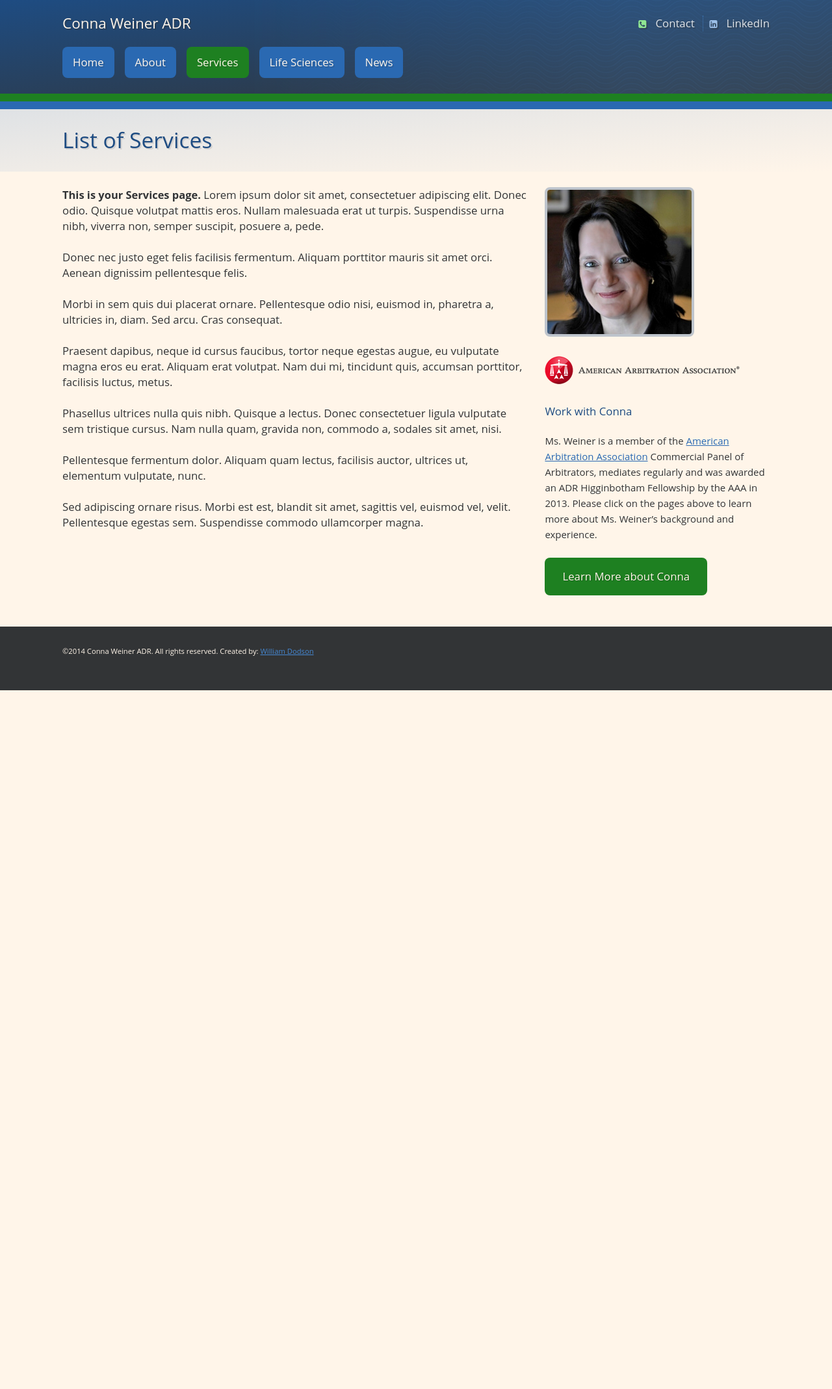
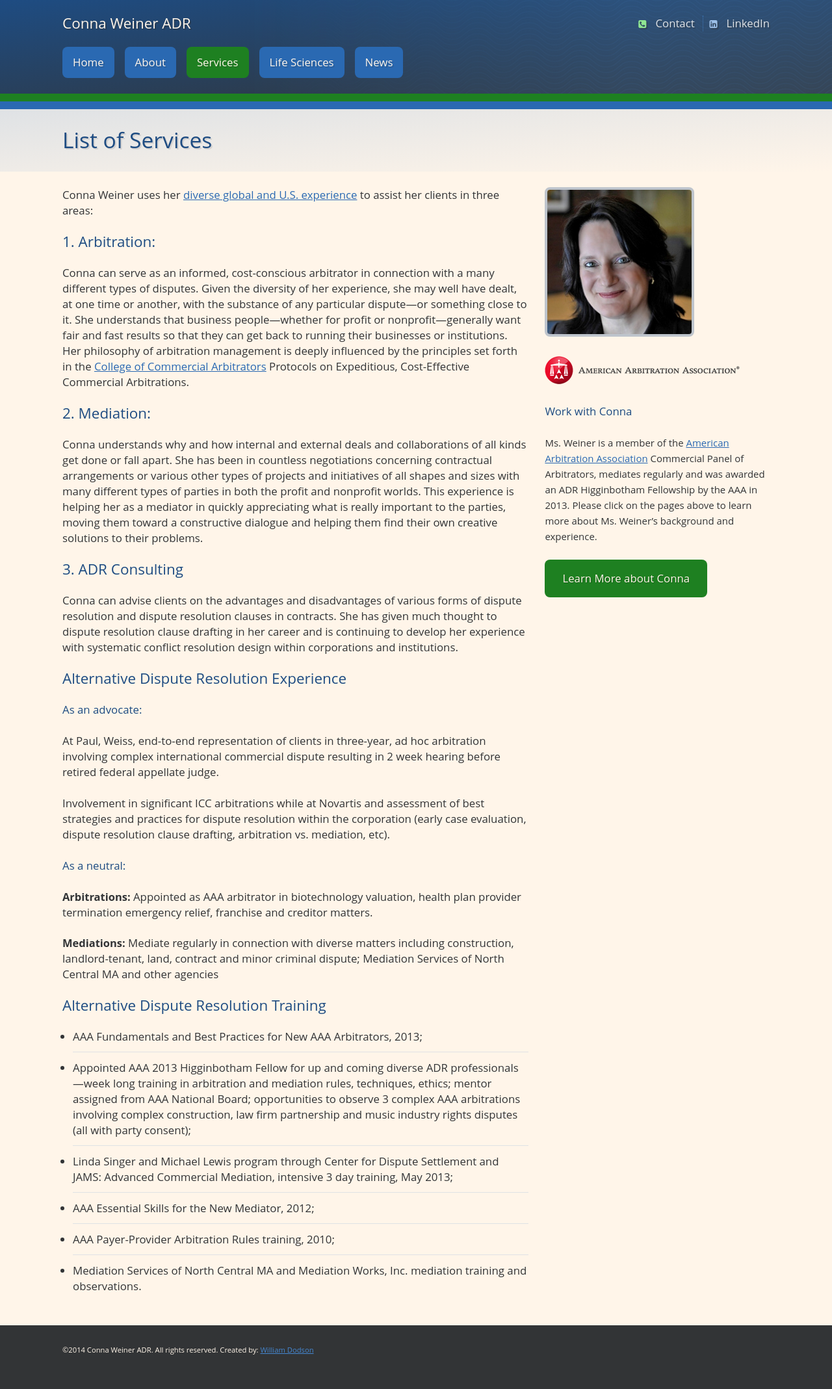
Before and after one commit to williamdodson/connaweiner-proto, a Jekyll site: the page built from services/index.html, in a window 1280 px wide. Shown: the whole page at 65% size. Built offline with Jekyll 4.4.1, drawn with Linux system fonts in a browser that asks for light colours; Markdown is read by kramdown in place of the engine named in the settings; before the commit the page ends 1062 px from its top, so only the background shows below that.

Commit message:
Added content for services page and updated some of the styles for headings.

```diff
--- a/a/c/style.css
+++ b/a/c/style.css
@@ -977,12 +977,7 @@ h2, .beta, .title {
 }
 
 h2 {
-  margin-bottom: 1.333333rem;
-}
-@media screen and (min-width: 55em) {
-  h2 {
-    margin-bottom: 1.333333rem;
-  }
+  margin-bottom: 1.5rem;
 }
 
 h3, .gamma, .ancillary h2 {
@@ -1008,6 +1003,10 @@ h3, .gamma, .ancillary h2 {
   }
 }
 
+h3 {
+  margin-bottom: 1.5rem;
+}
+
 h4, .delta {
   font-size: 16px;
   /* font-size: 16 */
@@ -1052,6 +1051,10 @@ ol {
 
 ul {
   padding-left: 1rem;
+}
+
+li p:last-child {
+  margin-bottom: 0;
 }
 
 blockquote {
--- a/about/index.html
+++ b/about/index.html
@@ -5,7 +5,7 @@ excerpt: 'A quote from your introduction goes here'
 slug: about
 ---
 
-<p class="leader"><strong>Your introduction will go here.</strong> Lorem ipsum dolor sit amet, consectetur adipisicing elit, sed do eiusmod tempor incididunt ut labore et dolore magna aliqua. Ut enim ad minim veniam, quis nostrud exercitation ullamco laboris nisi ut aliquip ex ea commodo consequat. Duis aute irure dolor in reprehenderit in voluptate velit esse cillum dolore eu fugiat nulla pariatur. Excepteur sint occaecat cupidatat non proident, sunt in culpa qui officia deserunt mollit anim id est laborum.</p>
+<p><strong>Your introduction will go here.</strong> Lorem ipsum dolor sit amet, consectetur adipisicing elit, sed do eiusmod tempor incididunt ut labore et dolore magna aliqua. Ut enim ad minim veniam, quis nostrud exercitation ullamco laboris nisi ut aliquip ex ea commodo consequat. Duis aute irure dolor in reprehenderit in voluptate velit esse cillum dolore eu fugiat nulla pariatur. Excepteur sint occaecat cupidatat non proident, sunt in culpa qui officia deserunt mollit anim id est laborum.</p>
 
 <!-- section: work-history -->
 <section aria-labelledby="section-work-history">
--- a/public/about/index.html
+++ b/public/about/index.html
@@ -82,7 +82,7 @@
     <div class="primary">
       <div class="container">
         <main class="content" role="main">
-          <p class="leader"><strong>Your introduction will go here.</strong> Lorem ipsum dolor sit amet, consectetur adipisicing elit, sed do eiusmod tempor incididunt ut labore et dolore magna aliqua. Ut enim ad minim veniam, quis nostrud exercitation ullamco laboris nisi ut aliquip ex ea commodo consequat. Duis aute irure dolor in reprehenderit in voluptate velit esse cillum dolore eu fugiat nulla pariatur. Excepteur sint occaecat cupidatat non proident, sunt in culpa qui officia deserunt mollit anim id est laborum.</p>
+          <p><strong>Your introduction will go here.</strong> Lorem ipsum dolor sit amet, consectetur adipisicing elit, sed do eiusmod tempor incididunt ut labore et dolore magna aliqua. Ut enim ad minim veniam, quis nostrud exercitation ullamco laboris nisi ut aliquip ex ea commodo consequat. Duis aute irure dolor in reprehenderit in voluptate velit esse cillum dolore eu fugiat nulla pariatur. Excepteur sint occaecat cupidatat non proident, sunt in culpa qui officia deserunt mollit anim id est laborum.</p>
 
 <!-- section: work-history -->
 <section aria-labelledby="section-work-history">
--- a/services/index.html
+++ b/services/index.html
@@ -4,16 +4,36 @@ title: List of Services
 slug: services
 ---
 
-<p><strong>This is your Services page.</strong> Lorem ipsum dolor sit amet, consectetuer adipiscing elit. Donec odio. Quisque volutpat mattis eros. Nullam malesuada erat ut turpis. Suspendisse urna nibh, viverra non, semper suscipit, posuere a, pede.</p>
+<p>Conna Weiner uses her <a href="/about/">diverse global and U.S. experience</a> to assist her clients in three areas:</p>
 
-<p>Donec nec justo eget felis facilisis fermentum. Aliquam porttitor mauris sit amet orci. Aenean dignissim pellentesque felis.</p>
+<h2>1. Arbitration:</h2>
+<p>Conna can serve as an informed, cost-conscious arbitrator in connection with a many different types of disputes. Given the diversity of her experience, she may well have dealt, at one time or another, with the substance of any particular dispute—or something close to it. She understands that business people—whether for profit or nonprofit—generally want fair and fast results so that they can get back to running their businesses or institutions. Her philosophy of arbitration management is deeply influenced by the principles set forth in the <a href="http://www.thecca.net/">College of Commercial Arbitrators</a> Protocols on Expeditious, Cost-Effective Commercial Arbitrations.</p>
 
-<p>Morbi in sem quis dui placerat ornare. Pellentesque odio nisi, euismod in, pharetra a, ultricies in, diam. Sed arcu. Cras consequat.</p>
+<h2>2. Mediation:</h2>
+<p>Conna understands why and how internal and external deals and collaborations of all kinds get done or fall apart. She has been in countless negotiations concerning contractual arrangements or various other types of projects and initiatives of all shapes and sizes with many different types of parties in both the profit and nonprofit worlds.  This experience is helping her as a mediator in quickly appreciating what is really important to the parties, moving them toward a constructive dialogue and helping them find their own creative solutions to their problems.</p>
 
-<p>Praesent dapibus, neque id cursus faucibus, tortor neque egestas augue, eu vulputate magna eros eu erat. Aliquam erat volutpat. Nam dui mi, tincidunt quis, accumsan porttitor, facilisis luctus, metus.</p>
+<h2>3. ADR Consulting</h2>
+<p>Conna can advise clients on the advantages and disadvantages of various forms of dispute resolution and dispute resolution clauses in contracts. She has given much thought to dispute resolution clause drafting in her career and is continuing to develop her experience with systematic conflict resolution design within corporations and institutions.</p>
 
-<p>Phasellus ultrices nulla quis nibh. Quisque a lectus. Donec consectetuer ligula vulputate sem tristique cursus. Nam nulla quam, gravida non, commodo a, sodales sit amet, nisi.</p>
+<h2>Alternative Dispute Resolution Experience</h2>
 
-<p>Pellentesque fermentum dolor. Aliquam quam lectus, facilisis auctor, ultrices ut, elementum vulputate, nunc.</p>
+<h3>As an advocate:</h3>
 
-<p>Sed adipiscing ornare risus. Morbi est est, blandit sit amet, sagittis vel, euismod vel, velit. Pellentesque egestas sem. Suspendisse commodo ullamcorper magna.</p>
+<p>At Paul, Weiss, end-to-end representation of clients in three-year, ad hoc arbitration involving complex international commercial dispute resulting in 2 week hearing before retired federal appellate judge.</p>
+<p>Involvement in significant ICC arbitrations while at Novartis and assessment of best strategies and practices for dispute resolution within the corporation (early case evaluation, dispute resolution clause drafting, arbitration vs. mediation, etc).</p>
+
+<h3>As a neutral:</h3>
+
+<p><strong>Arbitrations:</strong> Appointed as AAA arbitrator in biotechnology valuation, health plan provider termination emergency relief, franchise and creditor matters.</p>
+<p><strong>Mediations:</strong> Mediate regularly in connection with diverse matters including construction, landlord-tenant, land, contract and minor criminal dispute; Mediation Services of North Central MA and other agencies</p>
+
+<h2>Alternative Dispute Resolution Training</h2>
+
+<ul>
+  <li>AAA Fundamentals and Best Practices for New AAA Arbitrators, 2013;</li>
+  <li>Appointed AAA 2013 Higginbotham Fellow for up and coming diverse ADR professionals—week long training in arbitration and mediation rules, techniques, ethics; mentor assigned from AAA National Board; opportunities to observe 3 complex AAA arbitrations involving complex construction, law firm partnership and music industry rights disputes (all with party consent);</li>
+  <li>Linda Singer and Michael Lewis program through Center for Dispute Settlement and JAMS: Advanced Commercial Mediation, intensive 3 day training, May 2013;</li>
+  <li>AAA Essential Skills for the New Mediator, 2012;</li>
+  <li>AAA Payer-Provider Arbitration Rules training, 2010;</li>
+  <li>Mediation Services of North Central MA and Mediation Works, Inc. mediation training and observations.</li>
+</ul>
```
Also changed, not shown: public/a/c/style.css (+9 -6 lines), public/services/index.html (+27 -7 lines), sass/partials/_typography.scss (+10 -5 lines).
